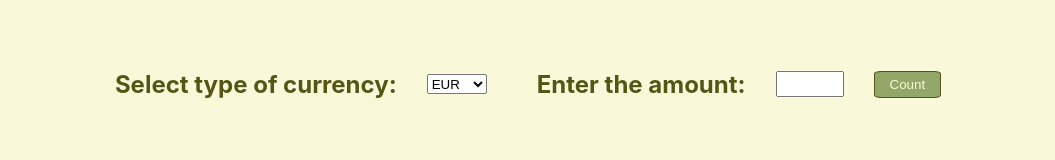
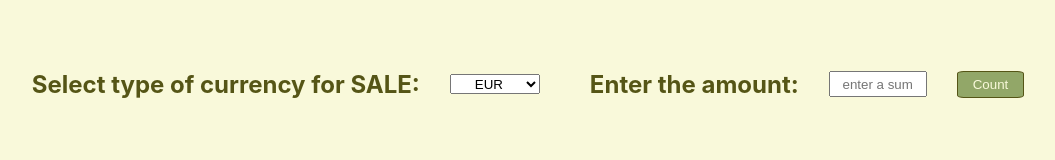
Before and after one commit to Tate-T/Currency-converter, a React (Create React App) app: page / in a window 1280 px wide. Shown: the part 216-376 px from the top of the page, without its empty margins (112-1167 px from the left). Built offline with nearby package versions, Linux system fonts and the light colour scheme; no server answers.

Commit message:
getAmount

```diff
--- a/src/components/Converter/Converter.jsx
+++ b/src/components/Converter/Converter.jsx
@@ -4,40 +4,59 @@ import rates from '../../data.json';
 
 const Converter = () => {
   const [currencySum, setcurrencySum] = useState('');
-
-  const getAmount = () => {
-    console.log('a');
-  };
+  const [currencyResult, setcurrencyResult] = useState(0);
 
   const handleInputChange = e => {
     const { value } = e.currentTarget;
     setcurrencySum(value);
   };
 
+  const getAmount = () => {
+    // const option = document.querySelector('.option');
+    // switch (option.getAttribute('value')) {
+    //   case '1':
+    //     setcurrencyResult(rates[1].buy * currencySum);
+    //     break;
+    //   case '2':
+    //     setcurrencyResult(rates[0].buy * currencySum);
+    //     break;
+    //   default:
+    //     return;
+    // }
+    setcurrencyResult(rates[0].buy * currencySum);
+  };
+
   const onSubmit = e => {
     e.preventDefault();
+    getAmount();
   };
 
   return (
     <form className={s.currencyForm} onClick={onSubmit}>
       <div className={s.inputStyles}>
         <div className={s.marginInput}>
-          <h2>Select type of currency:</h2>
-          <select name="currency_2" className={s.inputCurrency}>
-            {/* <option value="1">UAH</option> */}
-            <option value="2">EUR</option>
-            <option value="3">USD</option>
+          <h2>Select type of currency for SALE:</h2>
+          <select className={s.inputCurrency}>
+            <option value="1" className={s.option}>
+              EUR
+            </option>
+            <option value="2" className={s.option}>
+              USD
+            </option>
           </select>
         </div>
         <h2>Enter the amount:</h2>
         <input
           type="text"
+          placeholder="enter a sum"
           className={s.inputCurrency}
           name="currencySum"
           value={currencySum}
           onChange={handleInputChange}
         />
-        <button className={s.currencyBtn}>Count</button>
+        <button className={s.currencyBtn} type="submit">
+          Count
+        </button>
         {/* <select name="currency_1" className={s.inputFirst}>
         <option value="1">UAH</option>
         <option value="2">USD</option>
@@ -49,7 +68,8 @@ const Converter = () => {
       <select type="text"></select> */}
       </div>
       <p className={s.currencyResult}>
-        Amount in UAH: <span className={s.currencyResultSum}>0 &#8372;</span>
+        Amount in UAH:{' '}
+        <span className={s.currencyResultSum}>{currencyResult} &#8372;</span>
       </p>
     </form>
   );
--- a/src/components/Converter/Converter.module.css
+++ b/src/components/Converter/Converter.module.css
@@ -16,7 +16,8 @@
 }
 
 .inputCurrency {
-    width: 60px;
+    text-align: center;
+    width: 90px;
     height: 20px;
     margin-left: 30px;
 }
```
